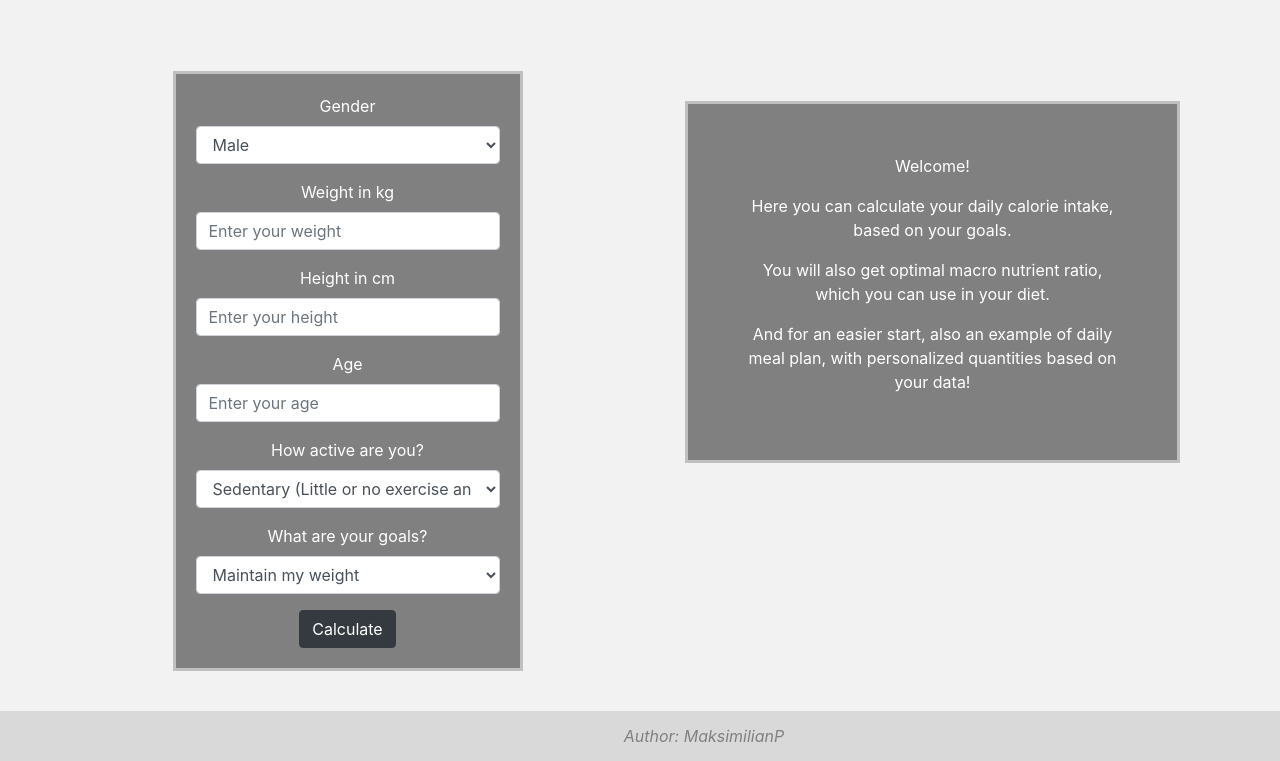
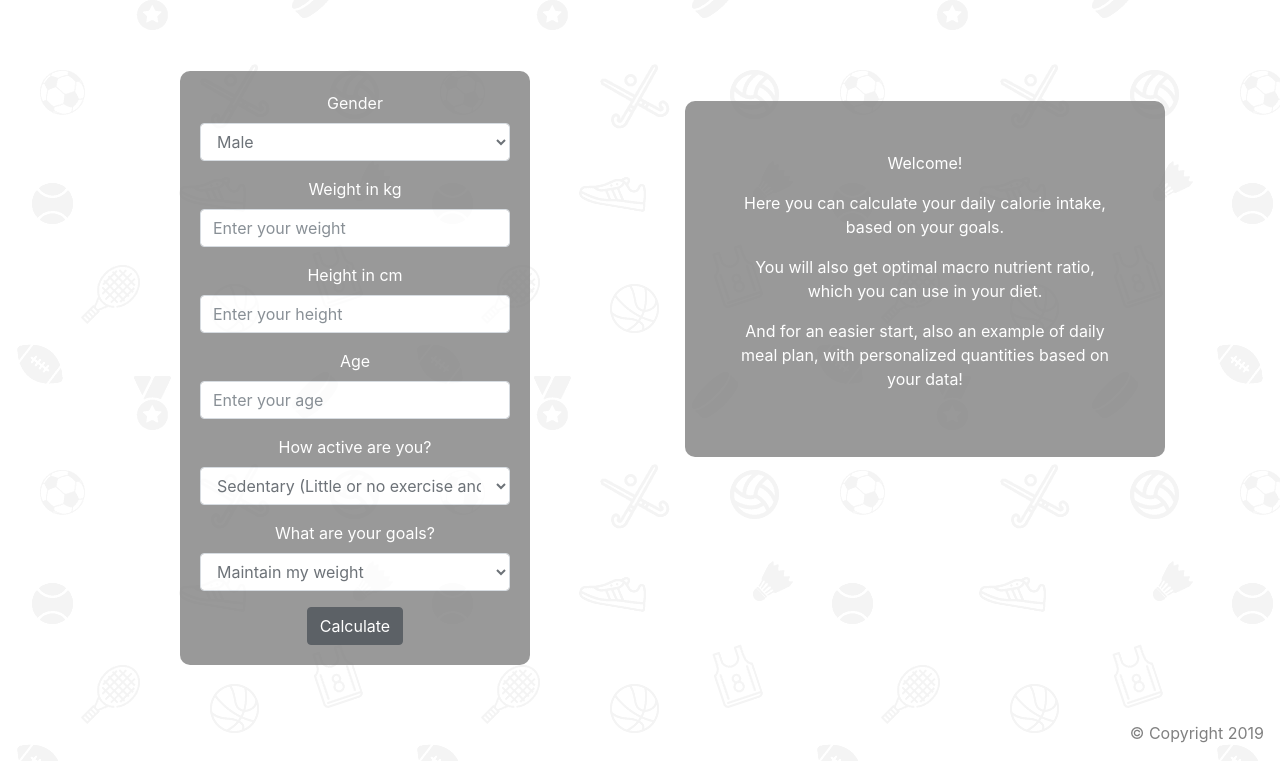
Before and after one commit to pmaksimilian/simple_meal_plan, a Flask app: page / in a window 1280 px wide. Shown: the part 250-1011 px from the top of the page. Run offline with Flask 2, Linux system fonts and the light colour scheme; some libraries are stand-ins or nearby versions.

Commit message:
Better look

```diff
--- a/static/css/style.css
+++ b/static/css/style.css
@@ -1,26 +1,26 @@
 #calculatorForm {
     width: 350px;
-    border: solid;
-    border-color: silver;
     padding: 20px;
     background-color: #808080;
     display: inline-block;
     color: White;
-
+    border-radius: 10px;
+    opacity: 0.8;
 }
 
 .results {
-    border: solid;
-    border-color: silver;
     margin: 30px;
     padding: 30px;
     background-color: #808080;
     color: white;
     max-width: 500px;
+    border-radius: 10px;
+    opacity: 0.8;
 }
 
 .content {
     text-align: center;
+    height: 100%;
     padding: 40px 0 40px 0;
 }
 
@@ -33,27 +33,13 @@
 }
 
 .jumbotron {
-    background-image: url("/static/img/main1.png");
+    background-image: url("../img/main1.png");
+    opacity: 0.85;
     background-position: center;
     background-size: cover;
     color: white;
     text-shadow: -1px -1px 0 #000, 1px -1px 0 #000, -1px 1px 0 #000, 1px 1px 0 #000;
     text-align: center;
-}
-
-.bottom {
-    background-color: #d9d9d9;
-    line-height: 50px;
-    height: 50px;
-    text-align: center;
-    width: 100%;
-}
-
-.bottom-text {
-    margin: 0;
-    color: #808080;
-    font-style: italic;
-    padding-left: 10%;
 }
 
 #calories {
@@ -71,10 +57,26 @@
     font-weight: 300;
 }
 
+@media screen and (max-width: 768px) {
+    .meal {
+        text-align: center;
+    }
+}
+
 .food {
     text-align: left;
 }
 
 body {
-    background-color: #f2f2f2;
+
+    background: url("../img/sports.png") repeat;
 }
+
+footer {
+    font-size: 1rem;
+    bottom: 0.4rem;
+    right: 1rem;
+    text-align: right;
+    padding: 1rem;
+    color: grey;
+}
--- a/templates/base.html
+++ b/templates/base.html
@@ -19,13 +19,13 @@
     <p class="lead" style="font-weight: 400;">Calculate you calorie intake and get a personalized meal plan example.</p>
   </div>
 </div>
-<div class="content container">
-{% block content %}
+<div class="content">
+    <div class="container">
+    {% block content %}
 
-{% endblock content %}
+    {% endblock content %}
+    </div>
 </div>
-<div class="bottom">
-    <p class="bottom-text">Author: MaksimilianP</p>
-</div>
+<footer>&copy; Copyright 2019</footer>
 </body>
 </html>
--- a/templates/index.html
+++ b/templates/index.html
@@ -87,7 +87,10 @@
                         {{ food }} ({{ dinner[food] }} grams)<br>
                     {% endfor %}
                 </div>
+
             </div>
+            <br>
+            <p>And as much veggies as possible!</p>
             {% else %}
             <div class="welcome-text">
                 <p>Welcome!</p>
```
Also changed, not shown: static/img/Sports.png (added), static/img/main.png (deleted), static/img/original.jpg (added).
